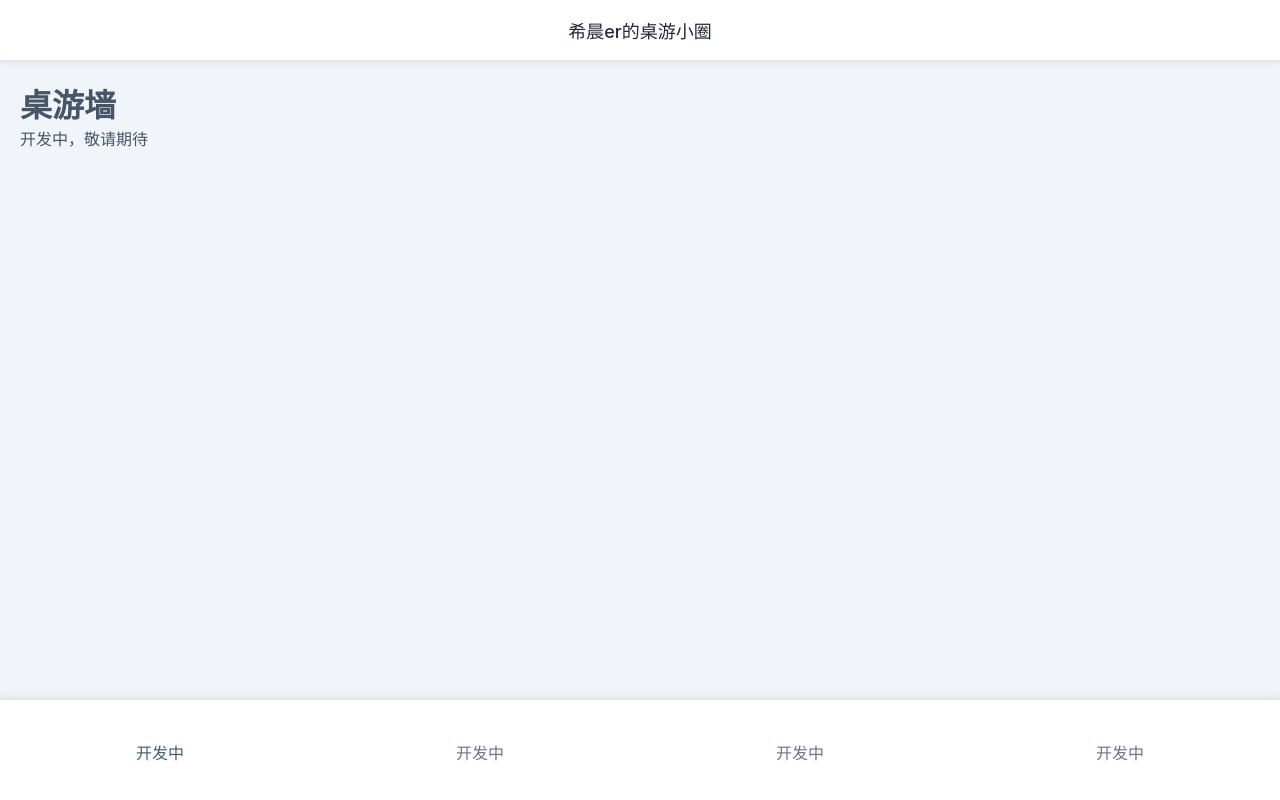
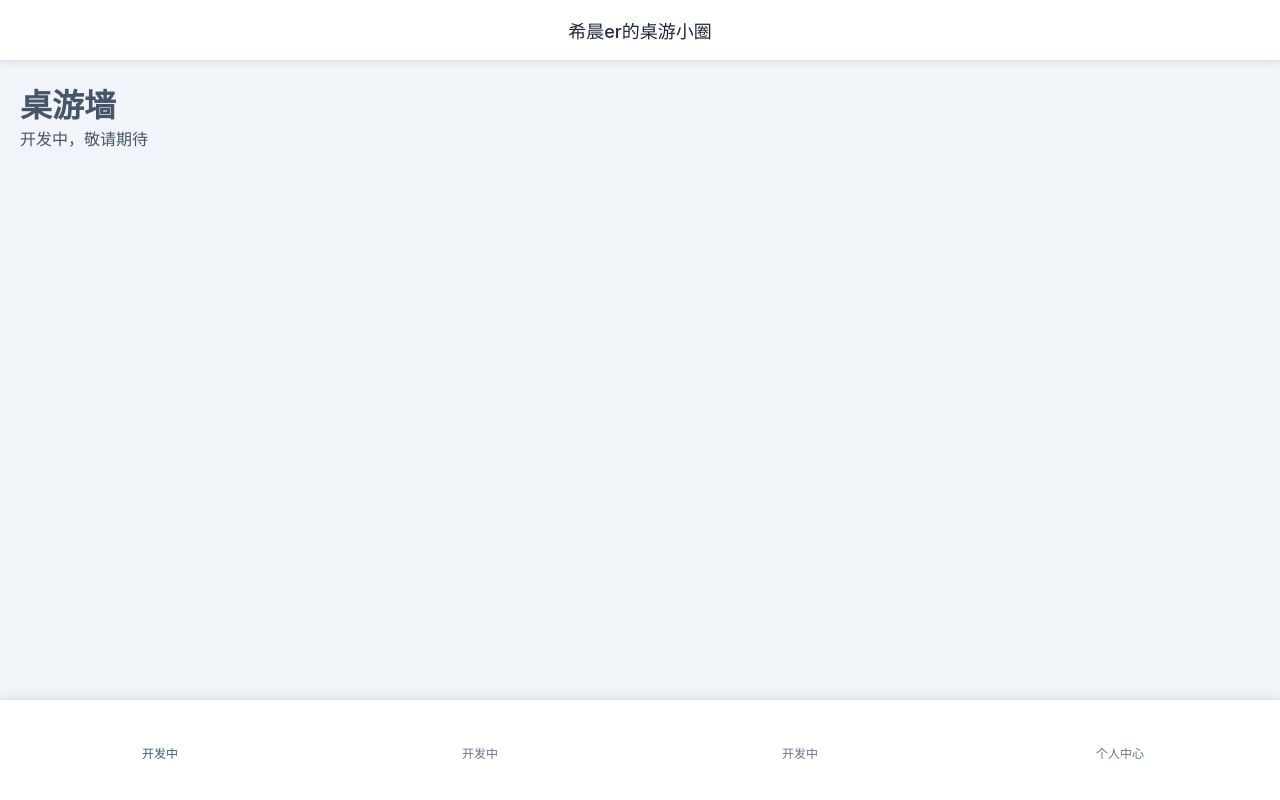
Before and after one commit to XiChen1234/BoardParty-Frontend, a Vue app: page /list in a window 1280 px wide. Built offline with nearby package versions, Linux system fonts and the light colour scheme; a small style sheet from the web is missing.

Commit message:
fix: make tab text smaller and update iconfont
让tab的文字变小，更新icon图标

```diff
--- a/index.html
+++ b/index.html
@@ -3,7 +3,7 @@
   <head>
     <meta charset="UTF-8" />
     <meta name="viewport" content="width=device-width, initial-scale=1.0" />
-    <link rel="stylesheet" href="//at.alicdn.com/t/c/font_5152636_qyq43ns2rls.css" />
+    <link rel="stylesheet" href="//at.alicdn.com/t/c/font_5152636_brubcba19dc.css" />
     <title>桌游小圈</title>
   </head>
   <body>
--- a/src/components/TabBar.vue
+++ b/src/components/TabBar.vue
@@ -15,7 +15,7 @@ const tabs: TabItem[] = [
   { name: 'list', label: '开发中', icon: 'icon-list' },
   { name: 'rank', label: '开发中', icon: 'icon-rank' },
   { name: 'punishment', label: '开发中', icon: 'icon-punishment' },
-  { name: 'profile', label: '开发中', icon: 'icon-profile' }
+  { name: 'profile', label: '个人中心', icon: 'icon-profile' }
 ]
 
 const currentTab = computed(() => route.name as string)
@@ -69,7 +69,7 @@ const switchTab = (tabName: string) => {
 }
 
 .tab-label {
-  font-size: 16px;
+  font-size: 12px;
   color: var(--color-text-tertiary);
 }
 
```
